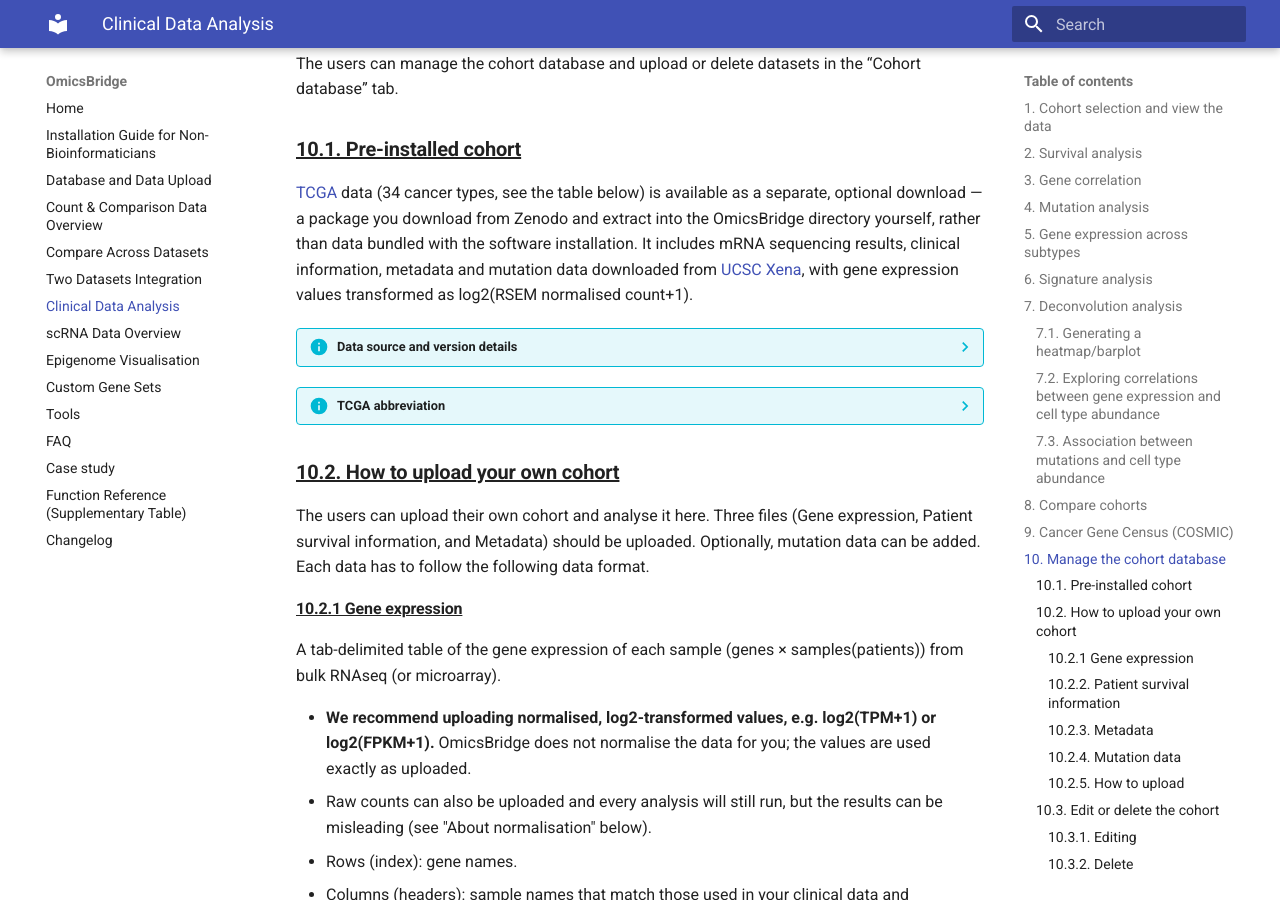
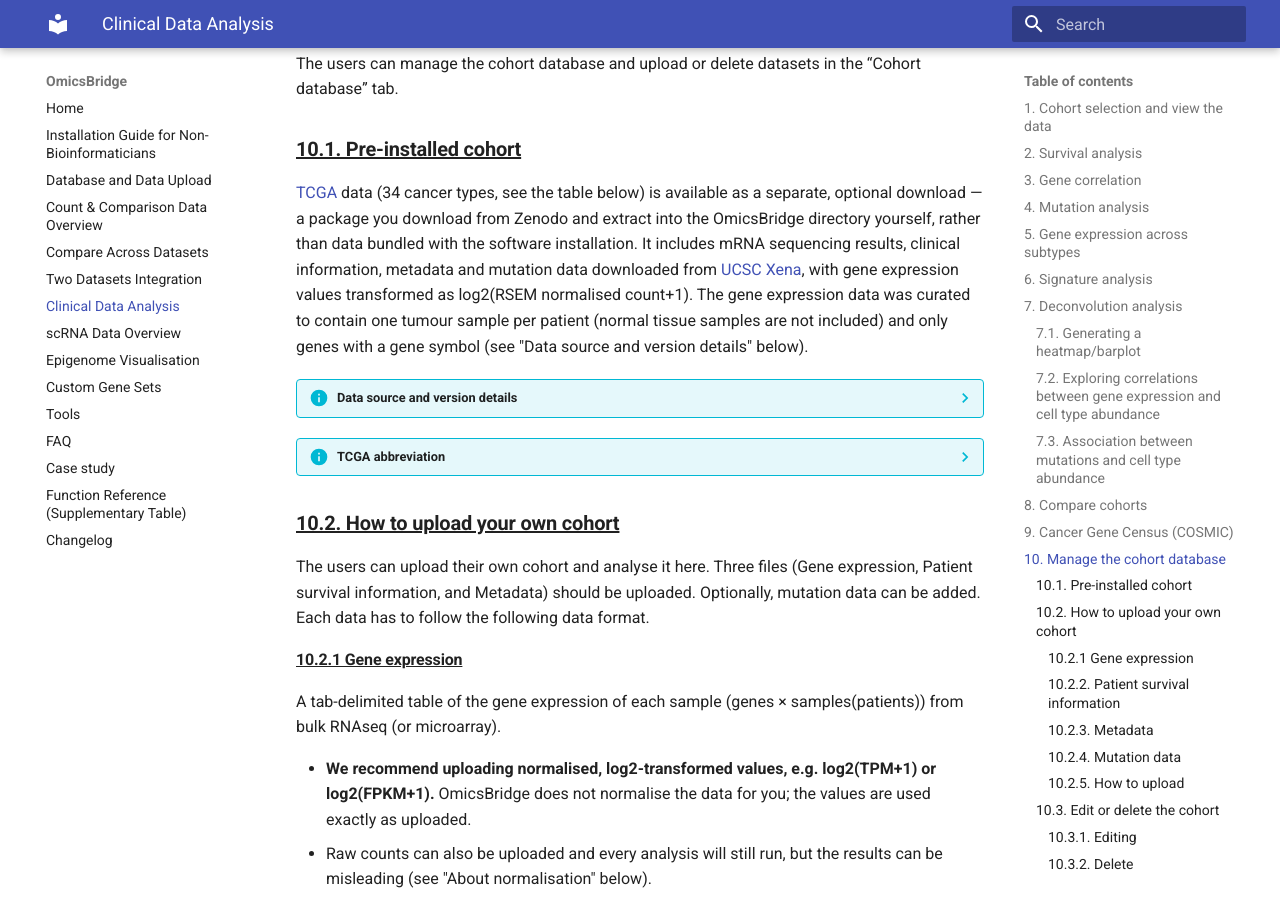
Before and after one commit to htsmto/OmicsBridge, an MkDocs documentation site: the page built from docs/Clinical_data.md, in a window 1280 px wide and 900 px high, scrolled down 8853 px. Built offline with MkDocs 1.6.1 and Material for MkDocs 9.7.7, drawn with Linux system fonts in a browser that asks for light colours; some of the changed lines change nothing that is shown.

Commit message:
Documented TCGA expression data curation

````diff
--- a/docs/Clinical_data.md
+++ b/docs/Clinical_data.md
@@ -368,7 +368,7 @@
 The users can manage the cohort database and upload or delete datasets in the “Cohort database” tab.
 
 ### <u>**10.1. Pre-installed cohort**</u>
-[TCGA](https://www.nature.com/articles/ng.2764) data (34 cancer types, see the table below) is available as a separate, optional download — a package you download from Zenodo and extract into the OmicsBridge directory yourself, rather than data bundled with the software installation. It includes mRNA sequencing results, clinical information, metadata and mutation data downloaded from [UCSC Xena](https://xenabrowser.net), with gene expression values transformed as log2(RSEM normalised count+1).
+[TCGA](https://www.nature.com/articles/ng.2764) data (34 cancer types, see the table below) is available as a separate, optional download — a package you download from Zenodo and extract into the OmicsBridge directory yourself, rather than data bundled with the software installation. It includes mRNA sequencing results, clinical information, metadata and mutation data downloaded from [UCSC Xena](https://xenabrowser.net), with gene expression values transformed as log2(RSEM normalised count+1). The gene expression data was curated to contain one tumour sample per patient (normal tissue samples are not included) and only genes with a gene symbol (see "Data source and version details" below).
 
 ??? info  "Data source and version details"
     Gene expression, clinical/metadata, and survival data were downloaded from the **TCGA Hub**; mutation data was downloaded separately from the **GDC Hub** — two different data hubs on UCSC Xena.
@@ -383,6 +383,35 @@
     The mutation files originally used a 16-character sample ID format (with a trailing sample-portion letter, e.g. `TCGA-2F-A9KO-01A`), while the other three files use a 15-character format (e.g. `TCGA-2F-A9KO-01`). This trailing character was removed from the mutation files’ sample IDs so that samples can be matched across all four data types; no other value was changed.
 
     This particular MuTect2 mutation dataset has since been marked deprecated on the GDC Xena Hub and replaced there by a newer "Ensemble Somatic Variant" pipeline output. The mutation data included here reflects the original MuTect2 release as downloaded in 2019, not the current GDC release.
+
+    The gene expression files (`HiSeqV2`) originally contained several sample types per cohort — primary tumour, solid tissue normal, recurrent tumour, metastatic and additional samples — and some patients had more than one sample. Since the survival data also has a row for each of these samples, the same patient would be counted more than once in the analyses (e.g. once as a tumour and once as a normal tissue sample). The gene expression files were therefore curated as follows (October 2026, 11,966 → 10,999 samples in total); no value was changed:
+
+    - **One tumour sample per patient.** Only primary tumour samples (sample type code `01`, or `03` "Primary Blood Derived Cancer" for TCGA_LAML) were kept. For TCGA_SKCM, metastatic samples (`06`) were also kept because most SKCM samples are metastatic. When a patient (the first 12 characters of the sample ID, e.g. `TCGA-2F-A9KO`) still had more than one sample, the primary tumour sample was kept.
+    - **Removed samples.** Solid tissue normal (`11`), recurrent tumour (`02`), additional new primary (`05`), additional metastatic (`07`) and metastatic samples (`06`) outside TCGA_SKCM. Patients without a primary tumour sample in the `HiSeqV2` dataset are therefore not included (e.g. 15 patients in TCGA_COAD with only a normal tissue sample).
+    - **Removed genes.** The 29 genes without a gene symbol (e.g. `?|26823`), leaving 20,501 genes.
+
+    As normal tissue samples are not included, tumour vs. normal tissue comparisons are not possible with these cohorts. The survival, metadata and mutation files were not changed; samples are matched to the gene expression data by sample ID.
+
+    ??? note  "Number of samples per cohort (before → after curation)"
+        | Cohort | Before | After | Cohort | Before | After |
+        | --- | --- | --- | --- | --- | --- |
+        | TCGA_ACC | 79 | 79 | TCGA_LIHC | 423 | 371 |
+        | TCGA_BLCA | 426 | 407 | TCGA_LUAD | 576 | 515 |
+        | TCGA_BRCA | 1218 | 1097 | TCGA_LUNG | 1129 | 1017 |
+        | TCGA_CESC | 308 | 303 | TCGA_LUSC | 553 | 502 |
+        | TCGA_CHOL | 45 | 36 | TCGA_MESO | 87 | 87 |
+        | TCGA_COAD | 329 | 286 | TCGA_PAAD | 183 | 178 |
+        | TCGA_COADREAD | 434 | 380 | TCGA_PCPG | 187 | 179 |
+        | TCGA_DLBC | 48 | 48 | TCGA_PRAD | 550 | 497 |
+        | TCGA_ESCA | 196 | 184 | TCGA_READ | 105 | 94 |
+        | TCGA_GBM | 172 | 154 | TCGA_SARC | 265 | 259 |
+        | TCGA_GBMLGG | 702 | 670 | TCGA_SKCM | 474 | 470 |
+        | TCGA_HNSC | 566 | 520 | TCGA_TGCT | 156 | 150 |
+        | TCGA_KICH | 91 | 66 | TCGA_THCA | 572 | 505 |
+        | TCGA_KIRC | 606 | 533 | TCGA_THYM | 122 | 120 |
+        | TCGA_KIRP | 323 | 290 | TCGA_UCEC | 201 | 176 |
+        | TCGA_LAML | 173 | 173 | TCGA_UCS | 57 | 57 |
+        | TCGA_LGG | 530 | 516 | TCGA_UVM | 80 | 80 |
 
     ??? note  "Download commands (for full reproducibility)"
         These are the exact commands used to assemble this dataset collection, provided so it can be independently verified, updated, or reproduced.
@@ -546,6 +575,21 @@
         awk -F'\t' -v OFS='\t' 'NR==1{print; next} {$1=substr($1,1,length($1)-1); print}' mutations.tsv > mutations_tmp.tsv && mv mutations_tmp.tsv mutations.tsv
         ```
 
+        **Gene expression curation** applied to `Gene_expression_RSEM.tsv` in all 34 cohorts (R, with the `data.table` package; values are read and written as text, so they are not changed):
+
+        ```r
+        library(data.table)
+        ex <- fread('Gene_expression_RSEM.tsv', colClasses = 'character', check.names = FALSE)
+        kept_types <- c('01', '03')                              # c('01', '03', '06') for TCGA_SKCM
+        samples <- colnames(ex)[-1]
+        candidates <- samples[substr(samples, 14, 15) %in% kept_types]
+        candidates <- candidates[order(match(substr(candidates, 14, 15), kept_types))]
+        chosen <- candidates[!duplicated(substr(candidates, 1, 12))]  # one sample per patient
+        kept <- samples[samples %in% chosen]                         # keep the original column order
+        ex <- ex[!startsWith(ex[[1]], '?|'), c(colnames(ex)[1], kept), with = FALSE]
+        fwrite(ex, 'Gene_expression_RSEM.tsv', sep = '\t', quote = FALSE)
+        ```
+
 ??? info  "TCGA abbreviation"
     | Abbreviation | Cancer type |
     | --- | --- |
````
